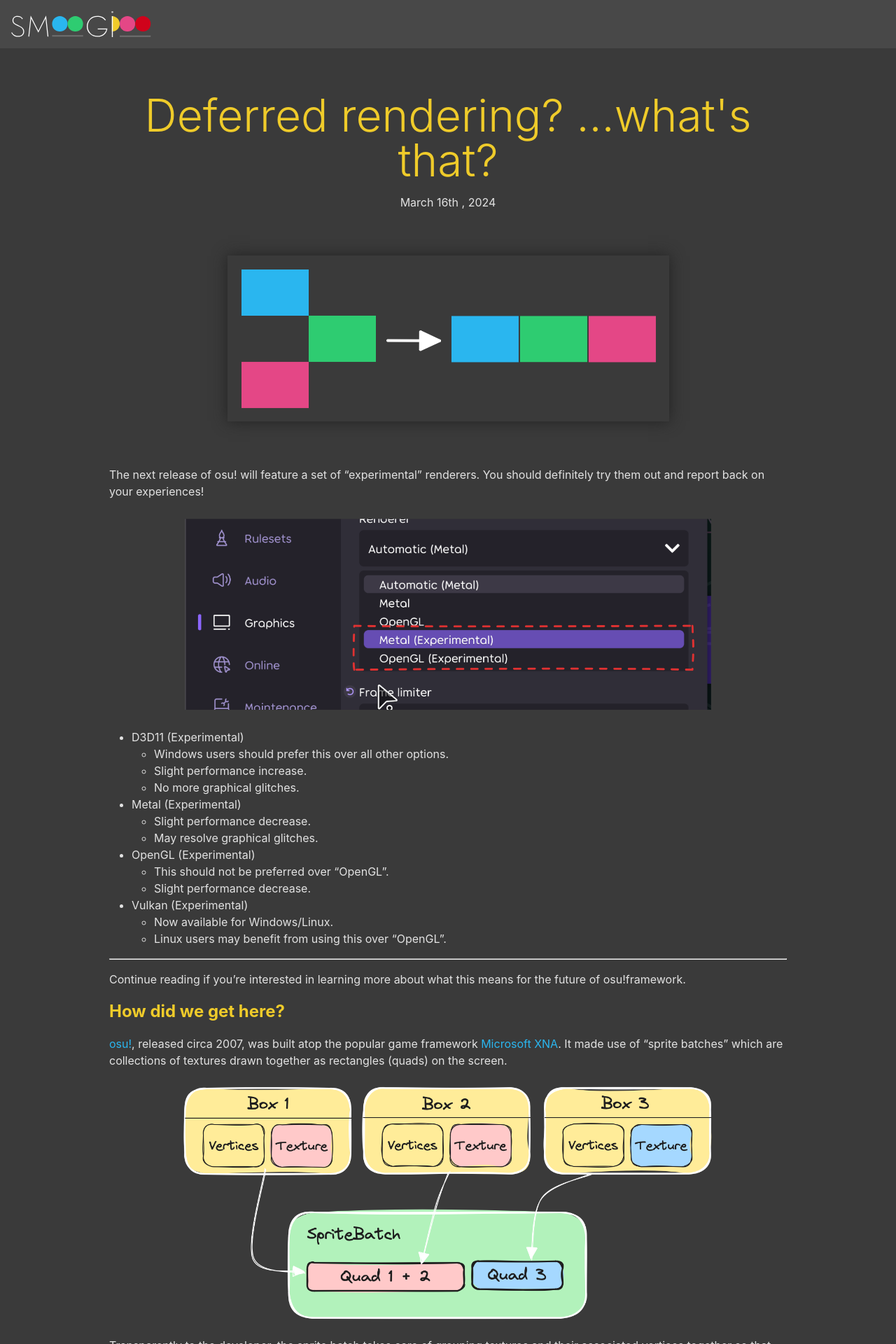
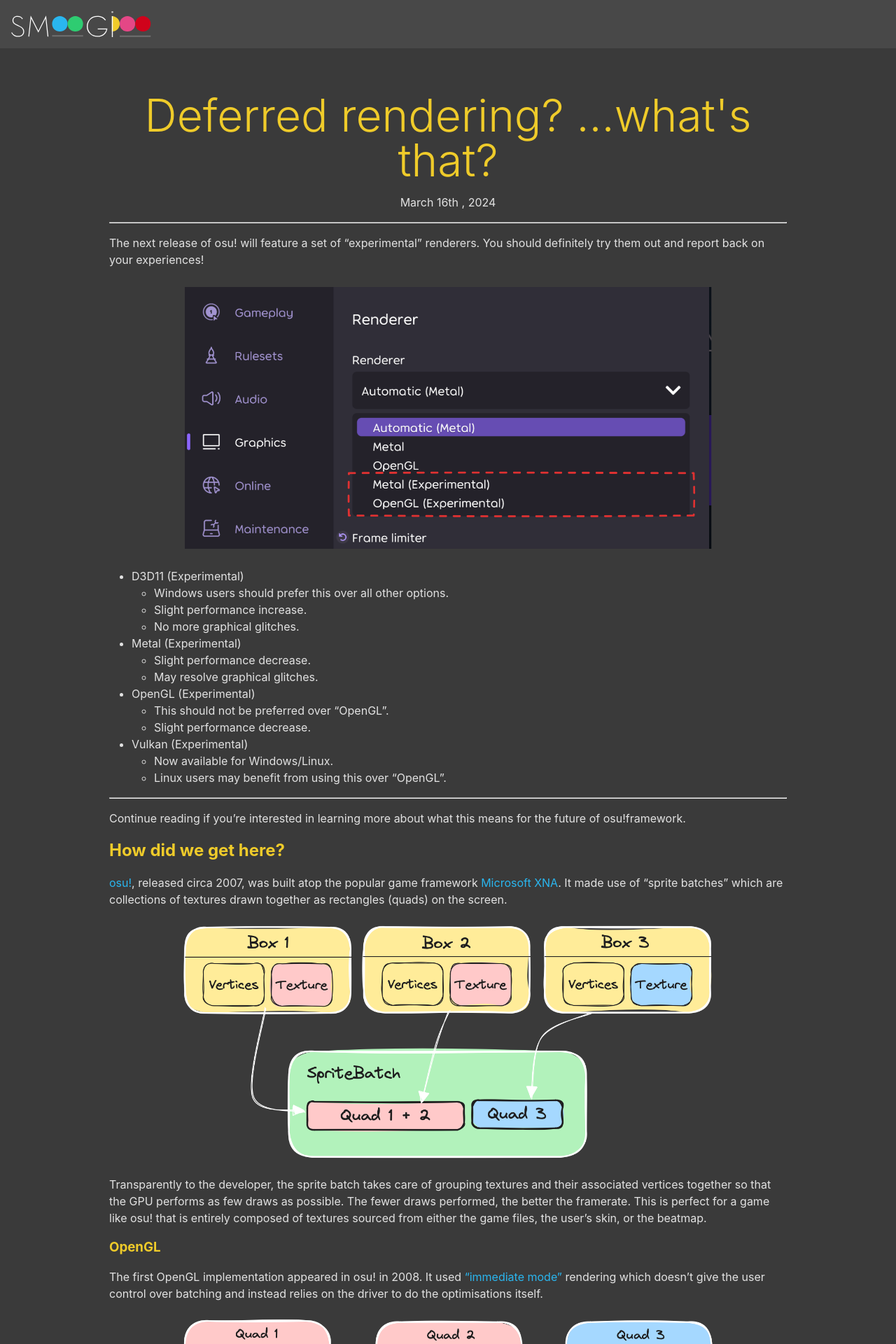
Before and after one commit to smoogipoo/smgi.me, a Jekyll site: the page built from _posts/2024-03-16-deferred-renderer.md, in a window 1280 px wide. Shown: the top 1920 px of the page at 70% size. Built offline with Jekyll 4.4.1, drawn with Linux system fonts in a browser that asks for light colours; nearby versions of some CDN libraries; comment, search, counter and statistics services are not loaded.

Commit message:
Style improvements

```diff
--- a/_layouts/post.html
+++ b/_layouts/post.html
@@ -24,7 +24,10 @@
             </time>
         </p>
     </header>
-    <img class="post-cover" src="{{ page.cover }}"/>
+    <hr />
+    {% if page.no_header != true %}
+        <img class="post-cover" src="{{ page.cover }}"/>
+    {% endif %}
     <div class="post-content" itemprop="articleBody">
         {{ content }}
     </div>
--- a/_posts/2024-03-16-deferred-renderer.md
+++ b/_posts/2024-03-16-deferred-renderer.md
@@ -1,11 +1,12 @@
 ---
 title: Deferred rendering? ...what's that?
 cover: /assets/of-deferred-rendering-header.png
+no_header: true
 ---
 
 The next release of osu! will feature a set of "experimental" renderers. You should definitely try them out and report back on your experiences!
 
-![Settings](/assets/of-experimental-renderers.png)
+![Settings](/assets/of-experimental-renderers-2.png)
 
 - D3D11 (Experimental)
   - Windows users should prefer this over all other options.
--- a/_sass/_article.scss
+++ b/_sass/_article.scss
@@ -1,6 +1,7 @@
 article {
     &.post {
         header {
+          margin-bottom: 1rem;
             &.post-header {
                 h1 {
                     &.post-title {
@@ -29,16 +30,13 @@
         div {
             &.post-content {
                 max-width: 100%;
+                margin-top: 1rem;
                 h1,
                 h2,
                 h3,
                 h4,
                 h5,
                 h6 {
-                    margin-bottom: 1rem;
-                }
-
-                hr {
                     margin-bottom: 1rem;
                 }
 
--- a/_sass/_base.scss
+++ b/_sass/_base.scss
@@ -219,3 +219,8 @@
 		}
 	}
 }
+
+hr {
+	margin-bottom: 1rem;
+	color: $smgi-yellow;
+}
```
Also changed, not shown: _posts/2021-08-20-osu-10-year-anniversary.md (+1 -0 lines), assets/of-experimental-renderers-2.png (added), assets/of-experimental-renderers.png (deleted).
